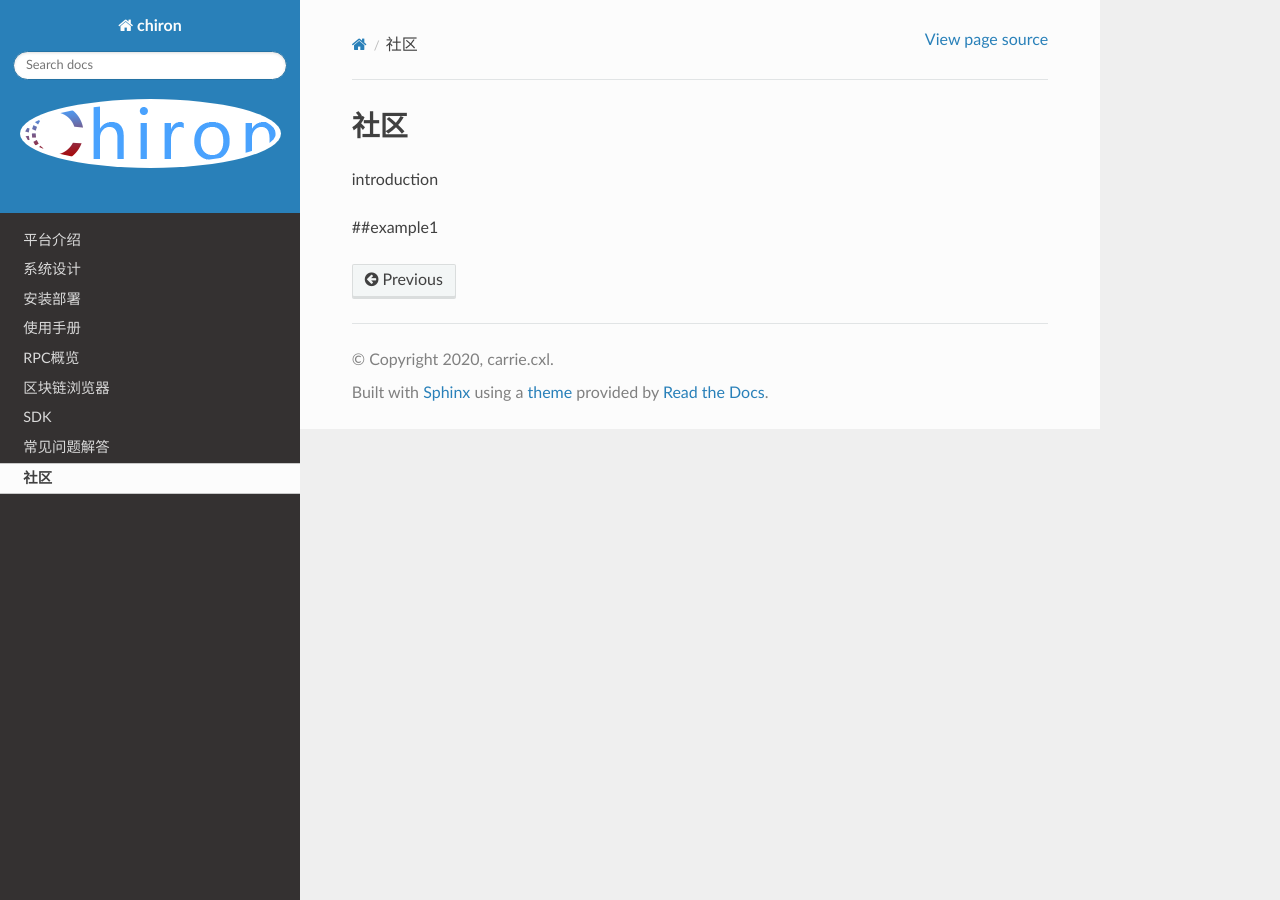
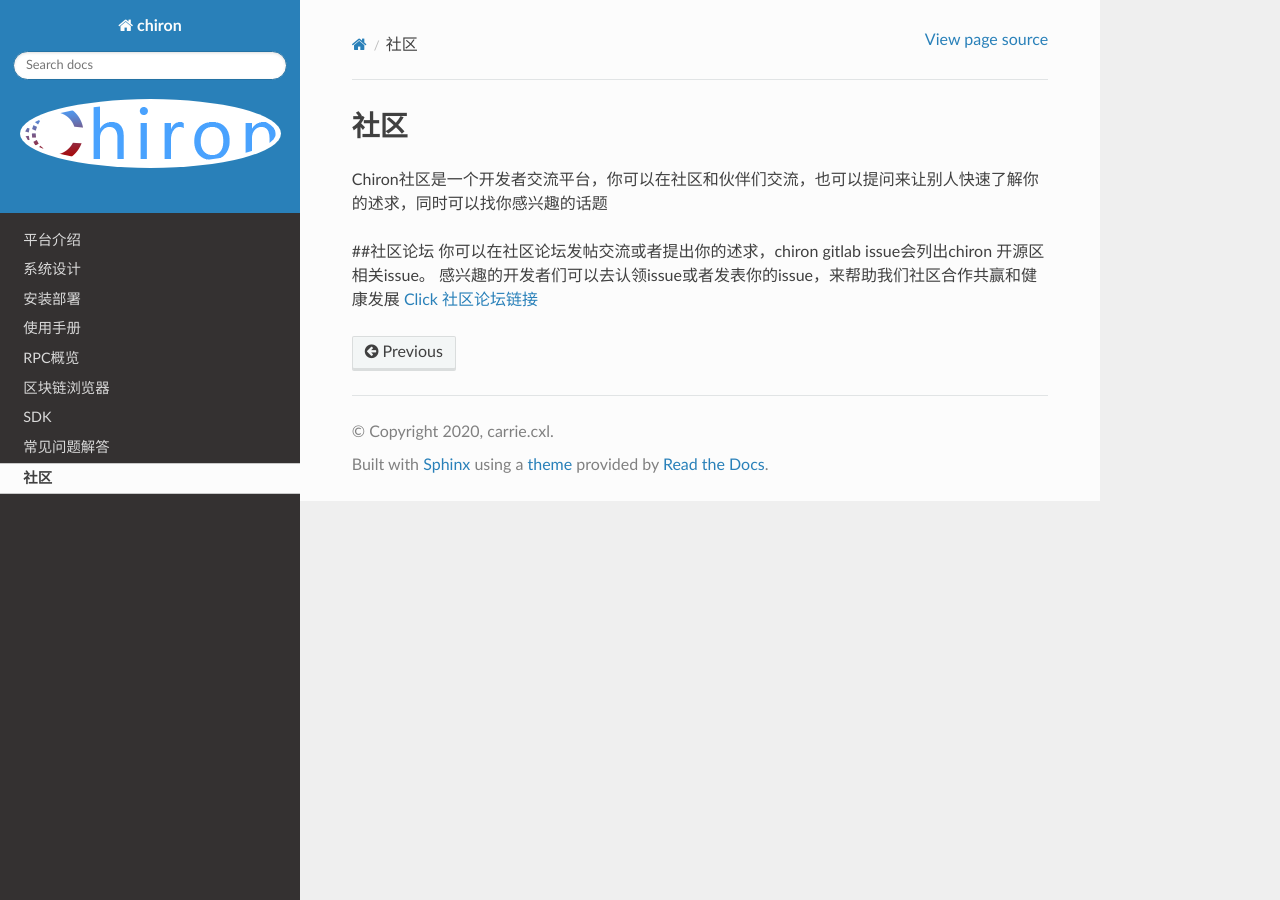
Before and after one commit to cxlhello/readdocs, a Sphinx documentation site: the page built from source/community.md, in a window 1280 px wide. Built offline with Sphinx 7.4.7 and the Read the Docs theme 2.0.0, drawn with Linux system fonts in a browser that asks for light colours.

Commit message:
chiron community document  update

```diff
--- a/source/community.md
+++ b/source/community.md
@@ -1,5 +1,8 @@
 # 社区
 
-introduction
+Chiron社区是一个开发者交流平台，你可以在社区和伙伴们交流，也可以提问来让别人快速了解你的述求，同时可以找你感兴趣的话题
 
-##example1
+##社区论坛
+你可以在社区论坛发帖交流或者提出你的述求，chiron gitlab issue会列出chiron 开源区相关issue。
+感兴趣的开发者们可以去认领issue或者发表你的issue，来帮助我们社区合作共赢和健康发展
+[Click 社区论坛链接](https://forum.chiron.one/)
```
Also changed, not shown: source/faq.md (+0 -2 lines).
